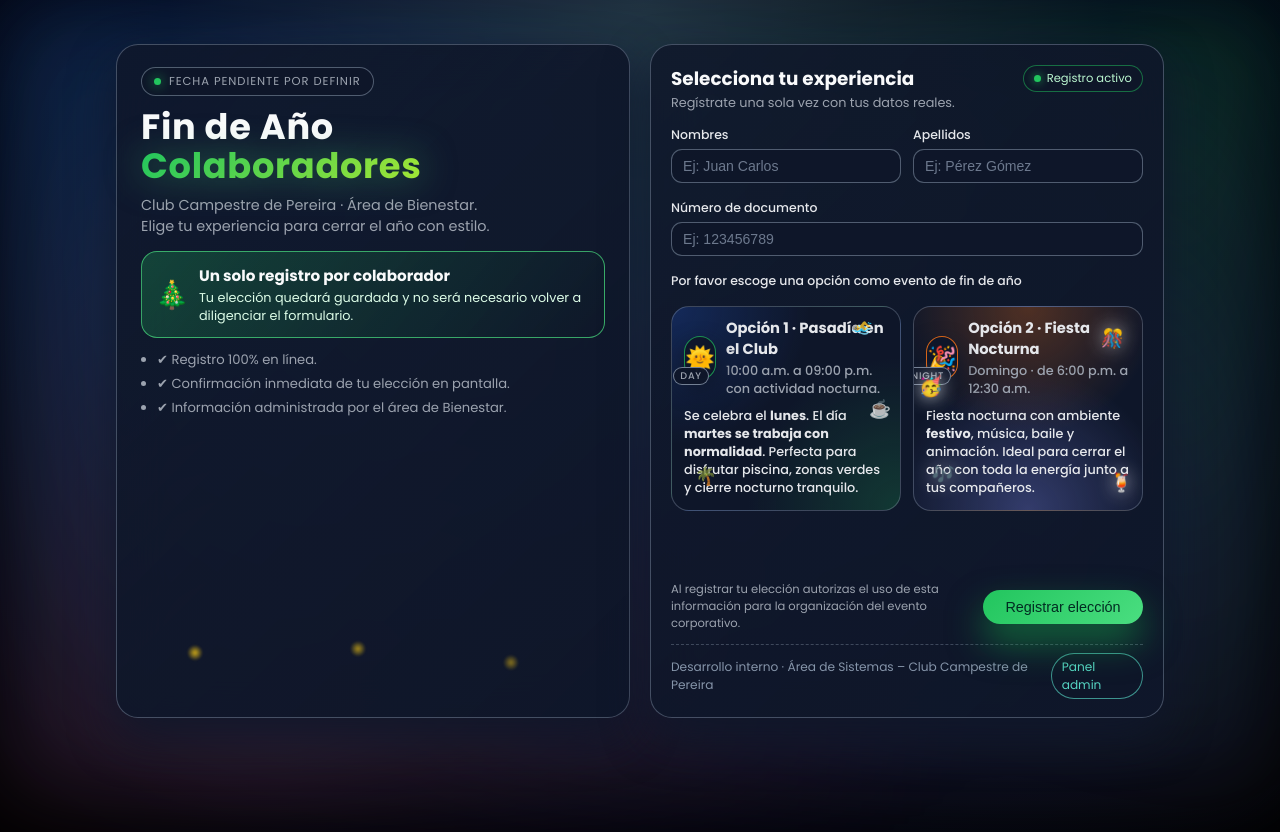
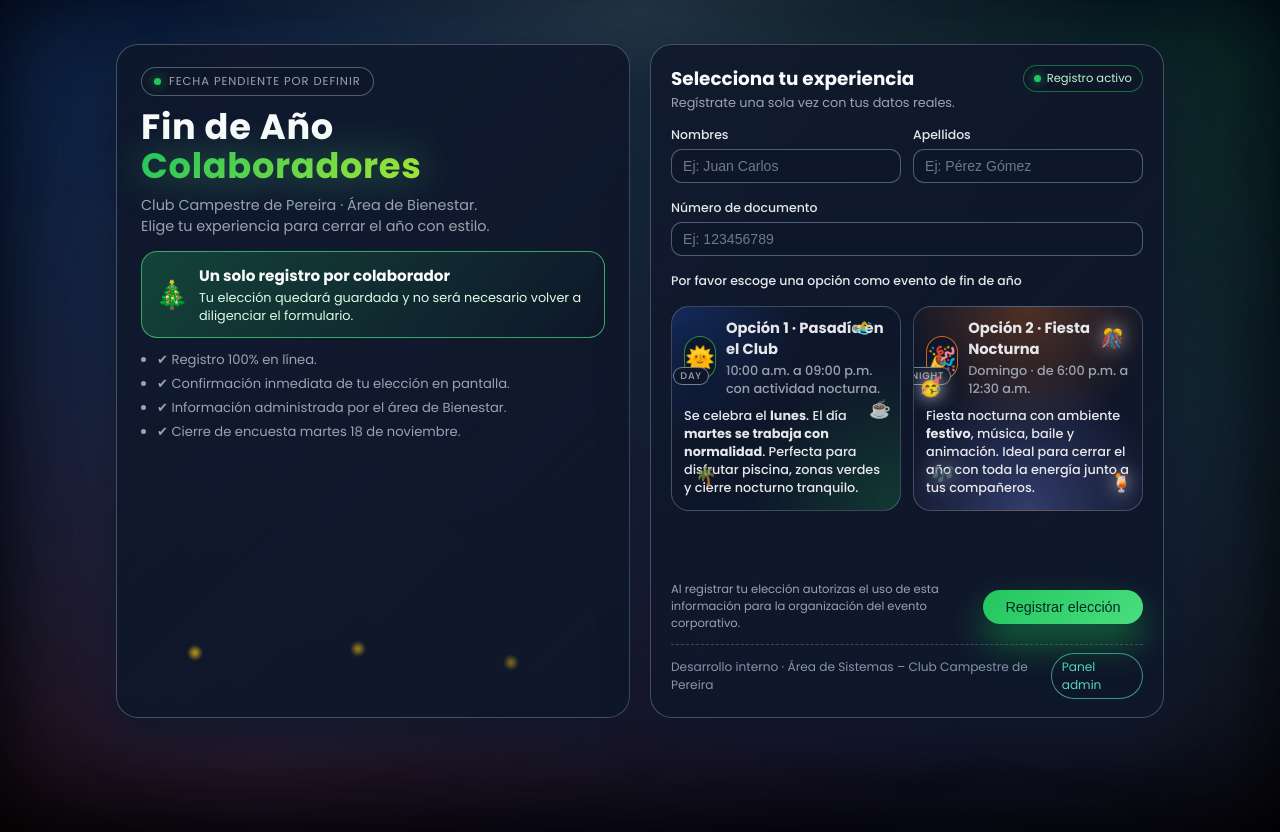
Before and after one commit to MrProgramer1997/Formulario-Fiesta-Empleados, a plain HTML site: page index.html in a window 1280 px wide. Drawn offline with nearby package versions, Linux system fonts and the light colour scheme.

Commit message:
casi listo

```diff
--- a/index.html
+++ b/index.html
@@ -51,6 +51,7 @@
           <li>✔ Registro 100% en línea.</li>
           <li>✔ Confirmación inmediata de tu elección en pantalla.</li>
           <li>✔ Información administrada por el área de Bienestar.</li>
+          <li>✔ Cierre de encuesta martes 18 de noviembre.</li>
         </ul>
       </div>
 
```
